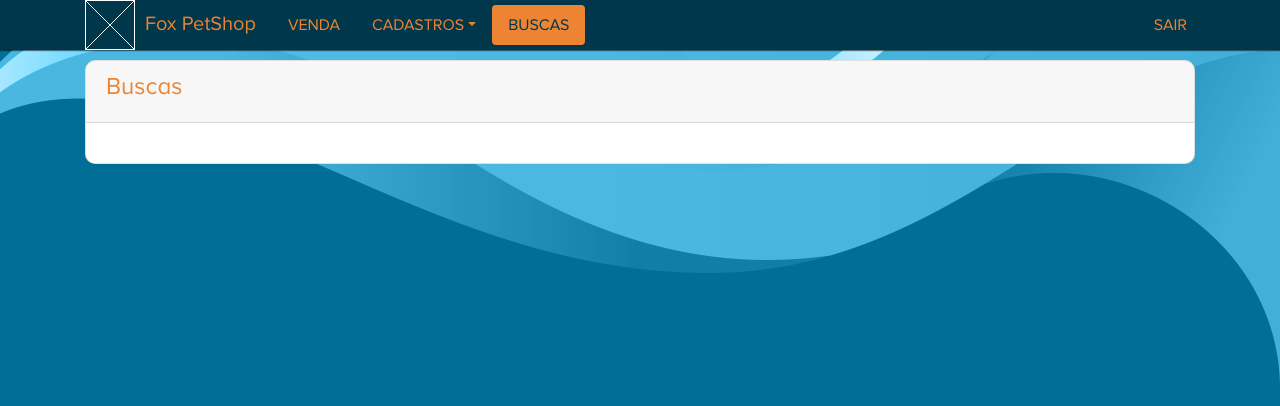
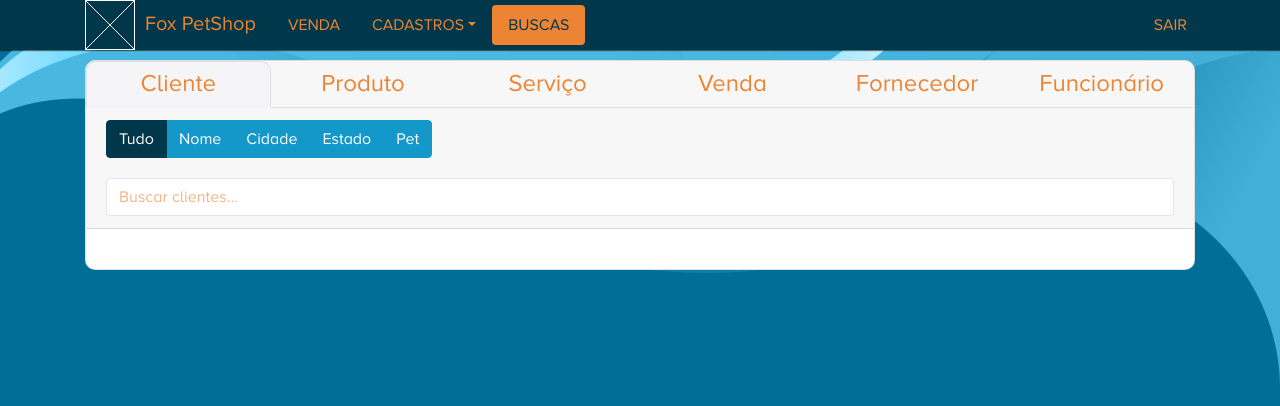
Before and after one commit to hiwoshu/fox-petshop, a React (Create React App) app: page /buscas in a window 1280 px wide. Shown: the top 406 px of the page. Built offline with nearby package versions, Linux system fonts and the light colour scheme.

Commit message:
Add search tabs

```diff
--- a/package.json
+++ b/package.json
@@ -5,6 +5,7 @@
   "dependencies": {
     "@material-ui/core": "^3.9.3",
     "bootstrap": "^4.3.1",
+    "classnames": "^2.2.6",
     "react": "^16.8.6",
     "react-custom-scrollbars": "^4.2.1",
     "react-dom": "^16.8.6",
--- a/src/components/busca/card-busca.js
+++ b/src/components/busca/card-busca.js
@@ -1,17 +1,13 @@
 import React from 'react'
-import { Card, CardBody, CardHeader, Col, Row } from 'reactstrap'
+import { Card, CardBody, CardHeader } from 'reactstrap'
+import NavBusca from './nav-busca'
 
 const CardBusca = () => (
   <Card id="Busca" style={{ borderRadius: '0.625rem' }}>
-    <CardHeader>
-      <Row>
-        <Col sm={4}><h4>Buscas</h4></Col>
-        <Col></Col>
-      </Row>
+    <CardHeader style={{ padding: '0' }}>
+      <NavBusca />
     </CardHeader>
-    <CardBody>
-
-    </CardBody>
+    <CardBody></CardBody>
   </Card>
 )
 
--- /dev/null
+++ b/src/components/busca/nav-busca.js
@@ -0,0 +1,222 @@
+import React, { Component } from 'react'
+import {
+  Button,
+  ButtonGroup,
+  TabContent,
+  TabPane,
+  Nav,
+  NavItem,
+  NavLink
+} from 'reactstrap'
+import Minput from 'components/utils/minput'
+import classnames from 'classnames'
+import styled from 'styled-components'
+
+export default class NavBusca extends Component {
+  constructor(props) {
+    super(props)
+
+    this.state = {
+      activeTab: 'Cliente',
+      rSelected: 1
+    }
+
+    this.toggle = this.toggle.bind(this)
+    this.onRadioBtnClick = this.onRadioBtnClick.bind(this)
+  }
+
+  toggle(tab) {
+    if (this.state.activeTab !== tab) {
+      this.setState({
+        activeTab: tab
+      })
+    }
+  }
+
+  onRadioBtnClick(rSelected) {
+    this.setState({ rSelected })
+  }
+
+  render() {
+    return (
+      <div style={{ width: '100%' }}>
+        <Nav tabs style={{ justifyContent: 'space-between' }}>
+          <NavItem>
+            <Link
+              className={classnames({
+                active: this.state.activeTab === 'Cliente'
+              })}
+              onClick={() => {
+                this.toggle('Cliente')
+              }}
+            >
+              <Htext>Cliente</Htext>
+            </Link>
+          </NavItem>
+          <NavItem>
+            <Link
+              className={classnames({
+                active: this.state.activeTab === 'Produto'
+              })}
+              onClick={() => {
+                this.toggle('Produto')
+              }}
+            >
+              <Htext>Produto</Htext>
+            </Link>
+          </NavItem>
+          <NavItem>
+            <Link
+              className={classnames({
+                active: this.state.activeTab === 'Serviço'
+              })}
+              onClick={() => {
+                this.toggle('Serviço')
+              }}
+            >
+              <Htext>Serviço</Htext>
+            </Link>
+          </NavItem>
+          <NavItem>
+            <Link
+              className={classnames({
+                active: this.state.activeTab === 'Venda'
+              })}
+              onClick={() => {
+                this.toggle('Venda')
+              }}
+            >
+              <Htext>Venda</Htext>
+            </Link>
+          </NavItem>
+          <NavItem>
+            <Link
+              className={classnames({
+                active: this.state.activeTab === 'Fornecedor'
+              })}
+              onClick={() => {
+                this.toggle('Fornecedor')
+              }}
+            >
+              <Htext>Fornecedor</Htext>
+            </Link>
+          </NavItem>
+          <NavItem>
+            <Link
+              className={classnames({
+                active: this.state.activeTab === 'Funcionário'
+              })}
+              onClick={() => {
+                this.toggle('Funcionário')
+              }}
+            >
+              <Htext>Funcionário</Htext>
+            </Link>
+          </NavItem>
+        </Nav>
+        <TabContent
+          activeTab={this.state.activeTab}
+          style={{ padding: '.75rem 1.25rem' }}
+        >
+          <TabPane tabId="Cliente">
+            <ButtonGroup style={{ margin: '0 0 20px 0' }}>
+              <Button
+                color="primary"
+                onClick={() => this.onRadioBtnClick(1)}
+                active={this.state.rSelected === 1}
+              >
+                Tudo
+              </Button>
+              <Button
+                color="primary"
+                onClick={() => this.onRadioBtnClick(2)}
+                active={this.state.rSelected === 2}
+              >
+                Nome
+              </Button>
+              <Button
+                color="primary"
+                onClick={() => this.onRadioBtnClick(3)}
+                active={this.state.rSelected === 3}
+              >
+                Cidade
+              </Button>
+              <Button
+                color="primary"
+                onClick={() => this.onRadioBtnClick(4)}
+                active={this.state.rSelected === 4}
+              >
+                Estado
+              </Button>
+              <Button
+                color="primary"
+                onClick={() => this.onRadioBtnClick(5)}
+                active={this.state.rSelected === 5}
+              >
+                Pet
+              </Button>
+            </ButtonGroup>
+            <Minput
+              type="search"
+              name="searchClients"
+              id="searchClients"
+              placeholder="Buscar clientes..."
+            />
+          </TabPane>
+          <TabPane tabId="Produto">
+            <Minput
+              type="search"
+              name="searchProdutos"
+              id="searchProdutos"
+              placeholder="Buscar produtos..."
+            />
+          </TabPane>
+          <TabPane tabId="Serviço">
+            <Minput
+              type="search"
+              name="searchServico"
+              id="searchServico"
+              placeholder="Buscar serviços..."
+            />
+          </TabPane>
+          <TabPane tabId="Venda">
+            <Minput
+              type="search"
+              name="searchVendas"
+              id="searchVendas"
+              placeholder="Buscar vendas..."
+            />
+          </TabPane>
+          <TabPane tabId="Fornecedor">
+            <Minput
+              type="search"
+              name="searchForn"
+              id="searchForn"
+              placeholder="Buscar fornecedores..."
+            />
+          </TabPane>
+          <TabPane tabId="Funcionário">
+            <Minput
+              type="search"
+              name="searchFunc"
+              id="searchFunc"
+              placeholder="Buscar funcionários..."
+            />
+          </TabPane>
+        </TabContent>
+      </div>
+    )
+  }
+}
+
+const Link = styled(NavLink).attrs()`
+  width: 11.54rem;
+  border-top-left-radius: 0.625rem !important;
+  border-top-right-radius: 0.625rem !important;
+  cursor: pointer;
+`
+
+const Htext = styled.h4`
+  text-align: center;
+  margin-bottom: 0;
+`
--- a/src/index.css
+++ b/src/index.css
@@ -28,6 +28,26 @@ code {
     monospace;
 }
 
+.btn-primary,
+.btn-primary:hover {
+  color: #fff !important;
+  background-color: #1398c9 !important;
+  border-color: #1398c9 !important;
+}
+
+.btn-primary.focus,
+.btn-primary:focus {
+  box-shadow: none !important;
+}
+
+.btn-primary:not(:disabled):not(.disabled).active,
+.btn-primary:not(:disabled):not(.disabled):active,
+.show > .btn-primary.dropdown-toggle {
+  color: #fff !important;
+  background-color: #00374b !important;
+  border-color: #00374b !important;
+}
+
 .dropdown-divider {
   border-top-color: #ec8433;
 }
@@ -36,6 +56,12 @@ code {
 .nav-pills .show > .nav-link {
   color: #00374b !important;
   background-color: #ec8433 !important;
+}
+
+.nav-tabs .nav-link.active {
+  color: inherit;
+  background-color: #f5f5f7 !important;
+  border-color: #dee2e6 #dee2e6 #f5f5f7 !important;
 }
 
 .thumb-horizontal {
```
Also changed, not shown: src/components/main-card.js (+2 -6 lines), src/components/maincontent.js (+10 -9 lines), src/components/busca/tab-busca.js (added), 1 other file (tests, documents, lock files or other folders).
